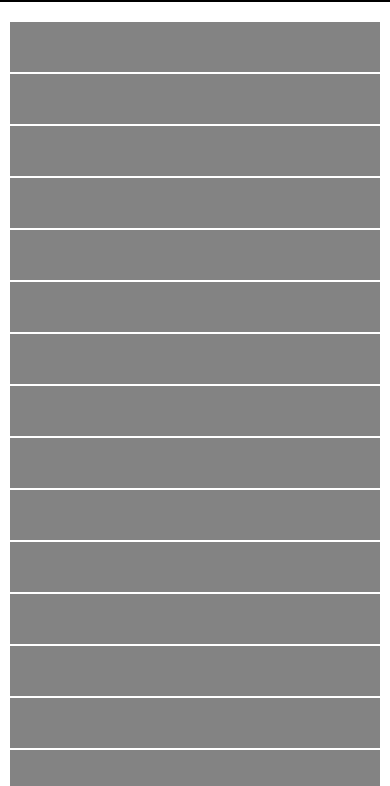
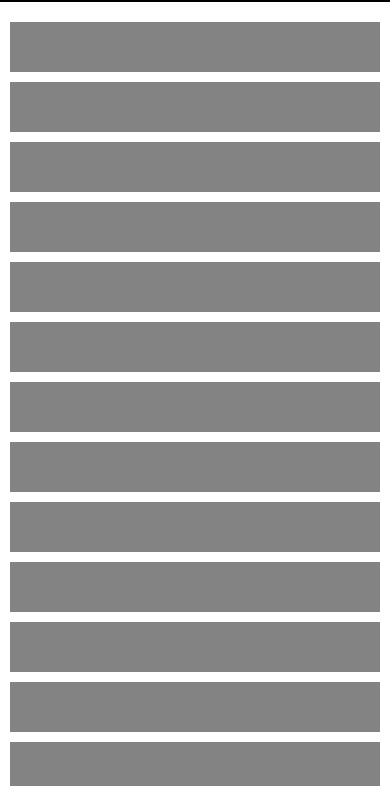
Before and after one commit to edmay97/tablaperiodica, a plain HTML site: page index.html in a window 390 px wide. Shown: the part 58-844 px from the top of the page. Drawn offline with Linux system fonts and the light colour scheme.

Commit message:
Update elementos.css

```diff
--- a/css/elementos.css
+++ b/css/elementos.css
@@ -84,7 +84,7 @@
 	display: grid;
 	grid-template-columns: 1fr 1fr 1fr 1fr 1fr 1fr 1fr 1fr 1fr 1fr 1fr 1fr 1fr 1fr 1fr 1fr 1fr 1fr;
 	grid-template-rows : 1fr 1fr 1fr 1fr 1fr 1fr 1fr 1fr 1fr;
-	grid-gap: 2px;
+	grid-gap: 10px;
 	width: 100%;
 	height: 60%;
 	padding: 10px;
```
